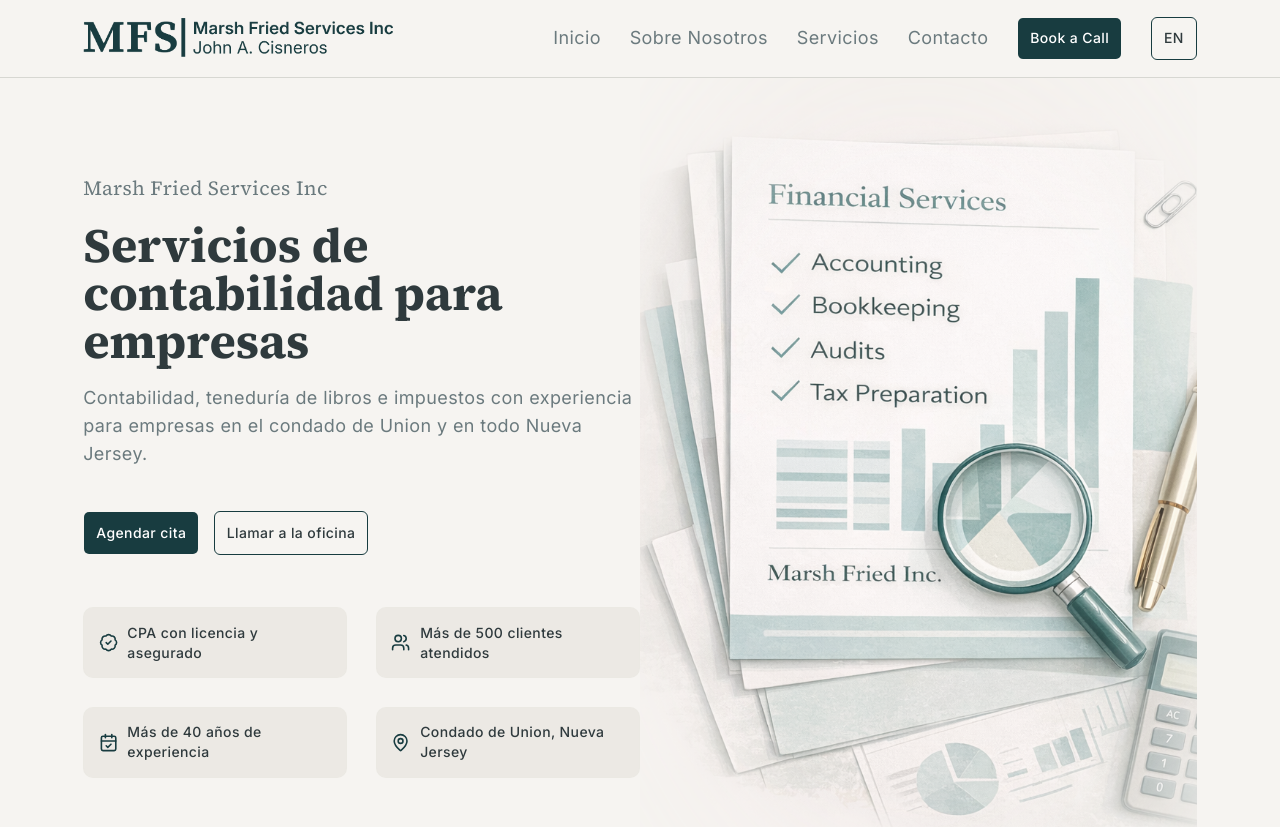
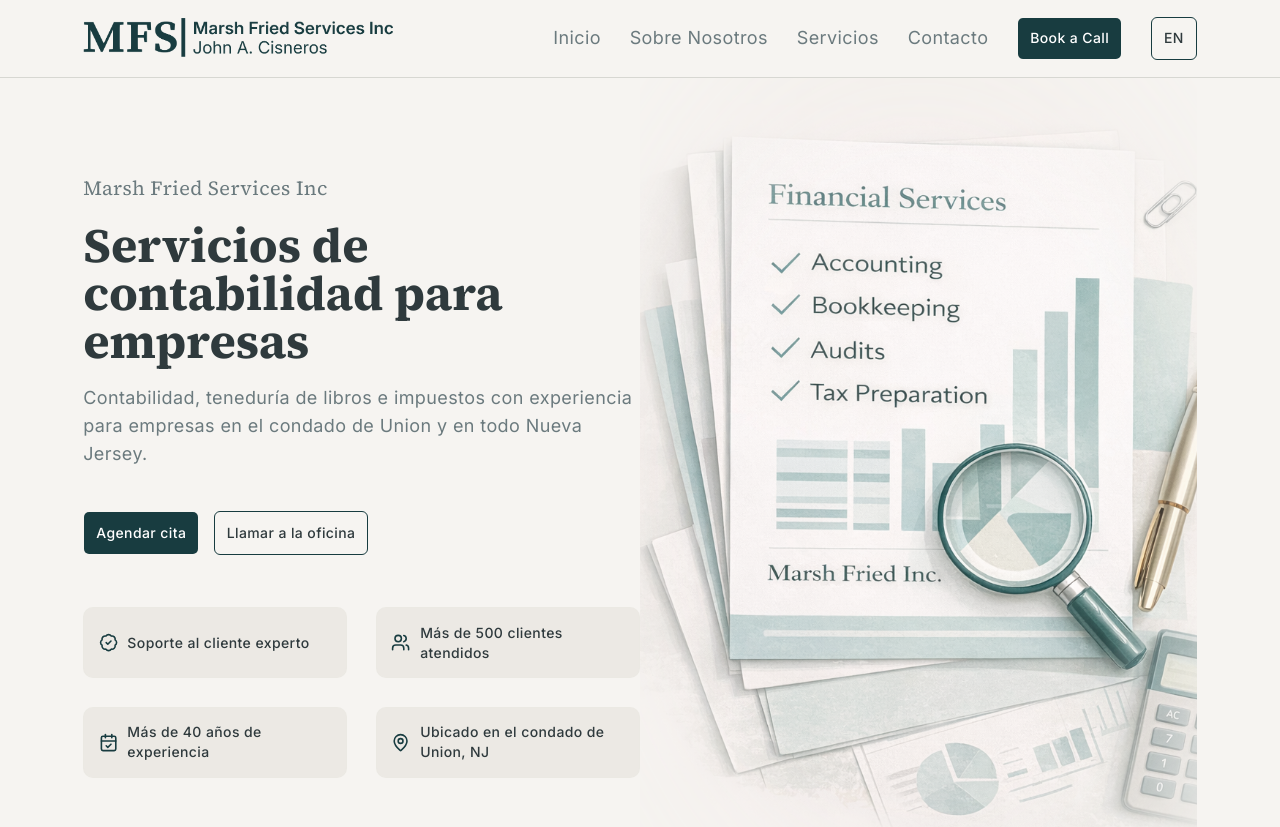
Before and after one commit to JohnnyPillacela/marsh-fried-inc, a Next.js app: page /es in a window 1280 px wide. Shown: the top 827 px of the page. Built offline with nearby package versions, Linux system fonts and the light colour scheme.

Commit message:
update content

```diff
--- a/content/dictionaries/trust-badges.ts
+++ b/content/dictionaries/trust-badges.ts
@@ -3,18 +3,18 @@ import type { TrustBadgesDict } from "@/types/dictionary"
 export const trustBadgesDict = {
     en: {
         items: [
-            { label: "CPA Licensed & Insured" },
+            { label: "Expert Customer Support" },
             { label: "500+ Clients Served" },
             { label: "40+ Years of Experience" },
-            { label: "Union County, New Jersey" },
+            { label: "Located in Union County, NJ" },
         ],
     } satisfies TrustBadgesDict,
     es: {
         items: [
-            { label: "CPA con licencia y asegurado" },
+            { label: "Soporte al cliente experto" },
             { label: "Más de 500 clientes atendidos" },
             { label: "Más de 40 años de experiencia" },
-            { label: "Condado de Union, Nueva Jersey" },
+            { label: "Ubicado en el condado de Union, NJ" },
         ],
     } satisfies TrustBadgesDict,
 } as const
```
